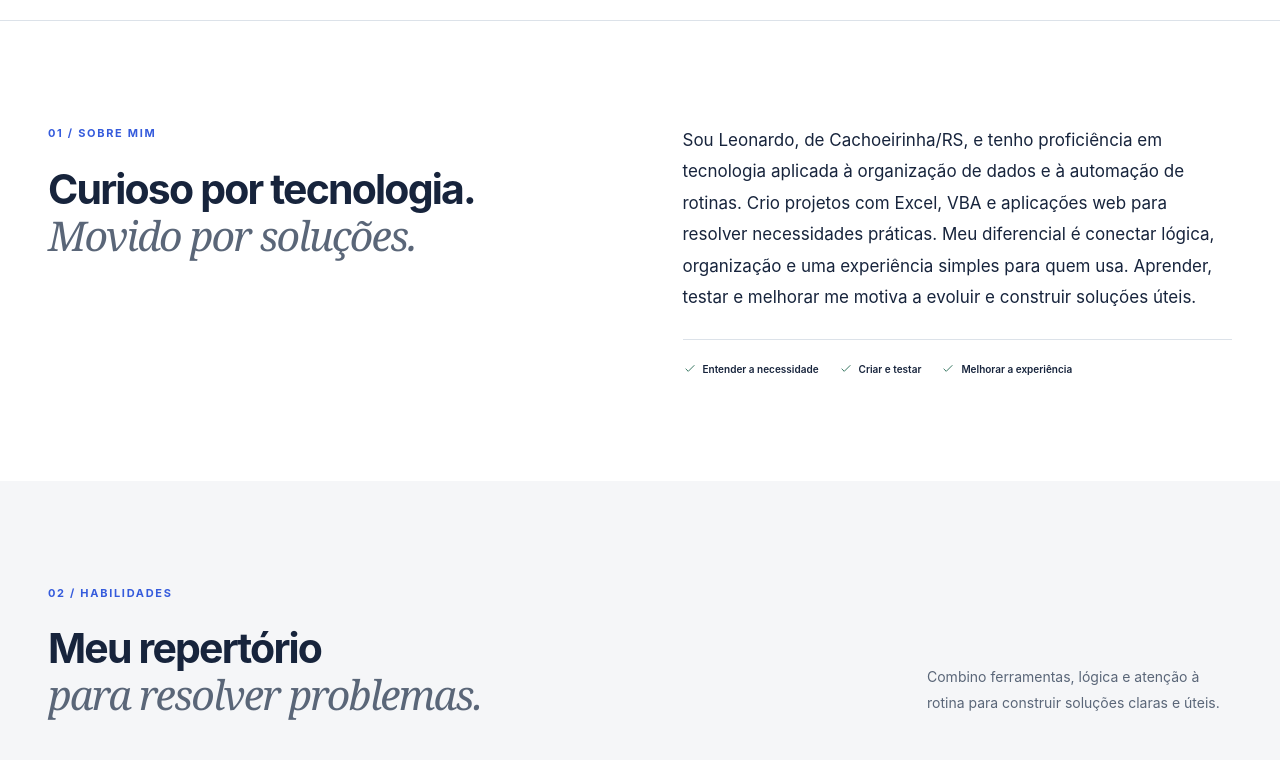
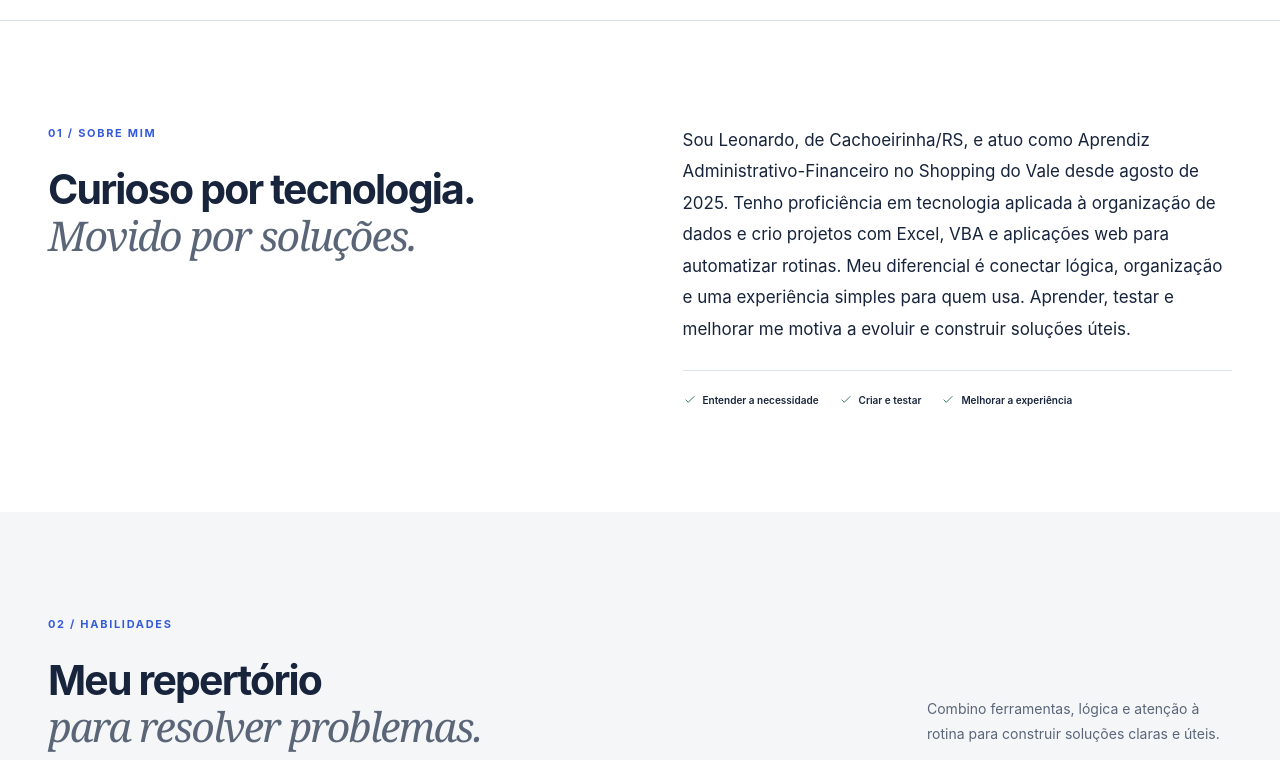
Before and after one commit to leosouzabittencourt-hue/portfolio, a plain HTML site: page index.html in a window 1280 px wide. Shown: the part 880-1640 px from the top of the page. Drawn offline with Linux system fonts and the light colour scheme.

Commit message:
Add files via upload
Atualizar experiência profissional e currículo.

```diff
--- a/content.js
+++ b/content.js
@@ -3,7 +3,7 @@ window.PORTFOLIO = {
   "profile": {
     "name": "Leonardo Souza Bittencourt",
     "shortName": "Leonardo Bittencourt",
-    "headline": "Tecnologia aplicada à gestão",
+    "headline": "Aprendiz Administrativo-Financeiro",
     "tagline": "Transformo rotinas em soluções digitais que fazem o trabalho fluir.",
     "intro": "Excel, VBA e aplicações web para organizar informações, automatizar processos e tornar os dados mais úteis no dia a dia.",
     "city": "Cachoeirinha, Rio Grande do Sul",
@@ -15,8 +15,8 @@ window.PORTFOLIO = {
     "resume": "assets/curriculo-leonardo-souza-bittencourt.pdf"
   },
   "about": [
-    "Sou Leonardo, de Cachoeirinha/RS, e tenho proficiência em tecnologia aplicada à organização de dados e à automação de rotinas.",
-    "Crio projetos com Excel, VBA e aplicações web para resolver necessidades práticas.",
+    "Sou Leonardo, de Cachoeirinha/RS, e atuo como Aprendiz Administrativo-Financeiro no Shopping do Vale desde agosto de 2025.",
+    "Tenho proficiência em tecnologia aplicada à organização de dados e crio projetos com Excel, VBA e aplicações web para automatizar rotinas.",
     "Meu diferencial é conectar lógica, organização e uma experiência simples para quem usa.",
     "Aprender, testar e melhorar me motiva a evoluir e construir soluções úteis."
   ],
@@ -158,11 +158,11 @@ window.PORTFOLIO = {
   ],
   "experience": [
     {
-      "period": "[PERÍODO DE ATUAÇÃO]",
-      "title": "[SEU CARGO ATUAL OU MAIS RECENTE]",
-      "subtitle": "Rotinas administrativas e uso de tecnologia",
-      "text": "[DESCREVA SUAS RESPONSABILIDADES REAIS]. Sugestão de foco: organização de informações, acompanhamento de processos e uso de ferramentas digitais para apoiar a rotina.",
-      "achievement": "[INCLUA UMA CONQUISTA COMPROVADA, SEM IDENTIFICAR A EMPRESA]"
+      "period": "08/2025 — Atual",
+      "title": "Aprendiz Administrativo-Financeiro",
+      "subtitle": "Shopping do Vale",
+      "text": "Faço contato com lojistas, auxilio nas rotinas de contas a receber e no controle de encomendas, além de executar outras tarefas administrativas e financeiras solicitadas.",
+      "achievement": "Apoio a organização de informações e o acompanhamento das demandas do dia a dia."
     },
     {
       "period": "[PERÍODO DOS PROJETOS]",
--- a/index.html
+++ b/index.html
@@ -59,9 +59,9 @@
 <section id="projetos" class="section container reveal"><div class="section-heading"><div><p class="section-label">03 / PROJETOS SELECIONADOS</p><h2>Necessidades reais.<br><em>Soluções que eu construí.</em></h2></div><p>Um olhar sobre o problema, a solução e o funcionamento de cada projeto.</p></div>
   <div class="projects-toolbar"><div class="filters" role="group" aria-label="Filtrar projetos"><button class="active" data-filter="all" aria-pressed="true">Todos <span>03</span></button><button data-filter="web" aria-pressed="false">Aplicações web</button><button data-filter="excel" aria-pressed="false">Excel & VBA</button></div><span id="project-count" class="project-count" aria-live="polite">3 projetos</span></div>
   <div id="projects-grid" class="projects-grid"></div>
-  <aside class="data-note"><span class="data-note-icon"><svg><use href="#i-check"/></svg></span><div><strong>Tecnologia com responsabilidade.</strong><p>As demonstrações usam dados fictícios. Não publico nomes, logotipos, documentos operacionais ou informações reais das empresas. Os números ilustram funcionalidades; não são resultados financeiros nem ganhos comprovados.</p></div></aside>
+  <aside class="data-note"><span class="data-note-icon"><svg><use href="#i-check"/></svg></span><div><strong>Tecnologia com responsabilidade.</strong><p>As demonstrações dos projetos usam dados fictícios e não expõem documentos internos, dados de clientes ou números reais da operação. Os números ilustram funcionalidades; não são resultados financeiros nem ganhos comprovados.</p></div></aside>
 </section>
-<section id="trajetoria" class="section soft-section"><div class="container reveal journey-grid"><div><p class="section-label">04 / EXPERIÊNCIA</p><h2>Minha trajetória,<br><em>em construção contínua.</em></h2><p class="section-description">Tecnologia e organização como parte do meu desenvolvimento profissional.</p><p class="placeholder-note">Os campos entre colchetes aguardam informações reais de cargos e períodos.</p></div><div id="experience-list" class="timeline"></div></div></section>
+<section id="trajetoria" class="section soft-section"><div class="container reveal journey-grid"><div><p class="section-label">04 / EXPERIÊNCIA</p><h2>Minha trajetória,<br><em>em construção contínua.</em></h2><p class="section-description">Tecnologia e organização como parte do meu desenvolvimento profissional.</p><p class="placeholder-note">Atuação administrativa e financeira desde agosto de 2025, aliada ao desenvolvimento de projetos próprios.</p></div><div id="experience-list" class="timeline"></div></div></section>
 <section id="formacao" class="section container reveal"><div class="section-heading"><div><p class="section-label">05 / FORMAÇÃO & APRENDIZADO</p><h2>Aprender para<br><em>aplicar melhor.</em></h2></div><p>Conhecimento que amplia meu repertório e apoia a evolução dos projetos.</p></div><div id="education-grid" class="education-grid"></div></section>
 <section id="contato" class="contact-section"><div class="container reveal contact-grid"><div><p class="section-label">06 / VAMOS CONVERSAR</p><h2>Uma boa conversa<br>pode virar uma<br><em>boa solução.</em></h2><p>Se você procura alguém com facilidade em tecnologia, olhar para processos e vontade de construir, vamos conversar.</p><a id="whatsapp-cta" class="button contact-button" href="https://wa.me/5551991726157" target="_blank" rel="noopener noreferrer">Falar pelo WhatsApp <svg><use href="#i-diagonal"/></svg></a></div><div id="contact-list" class="contact-list"></div></div></section>
 </main>
```
